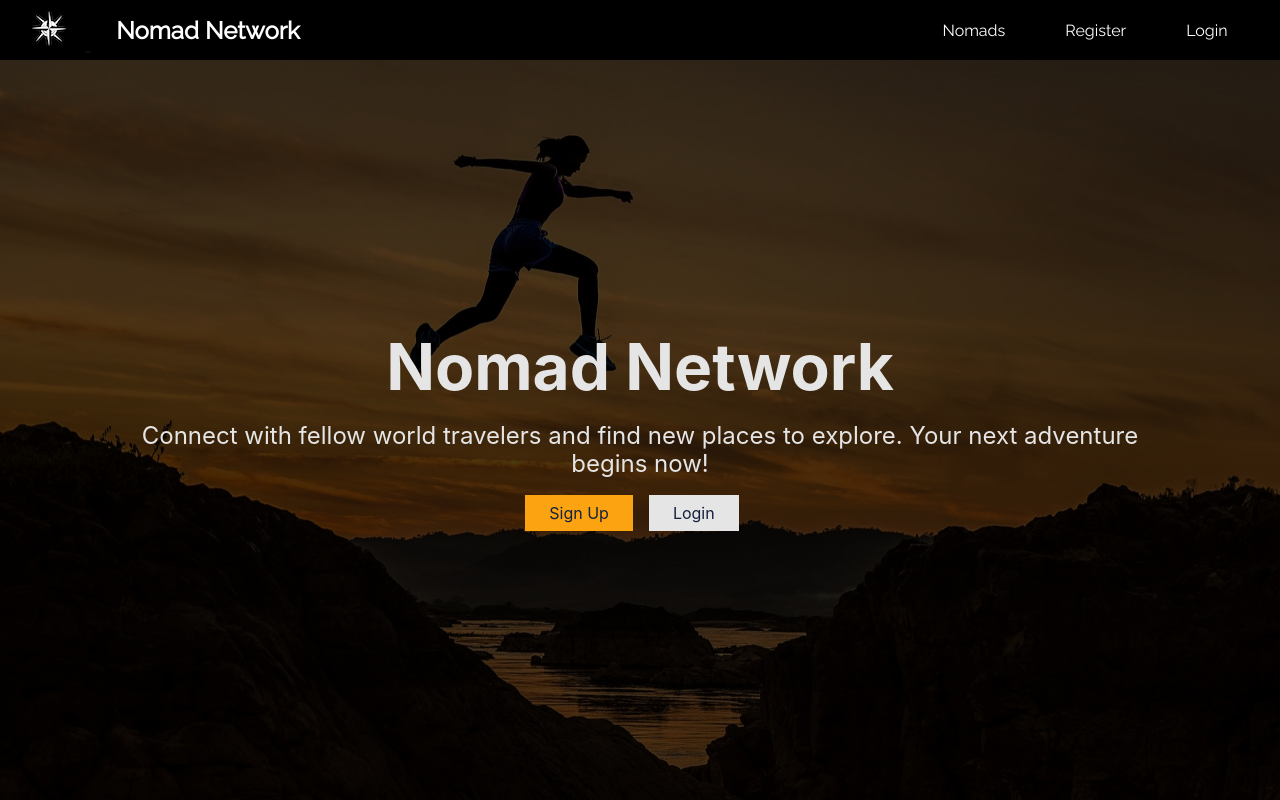
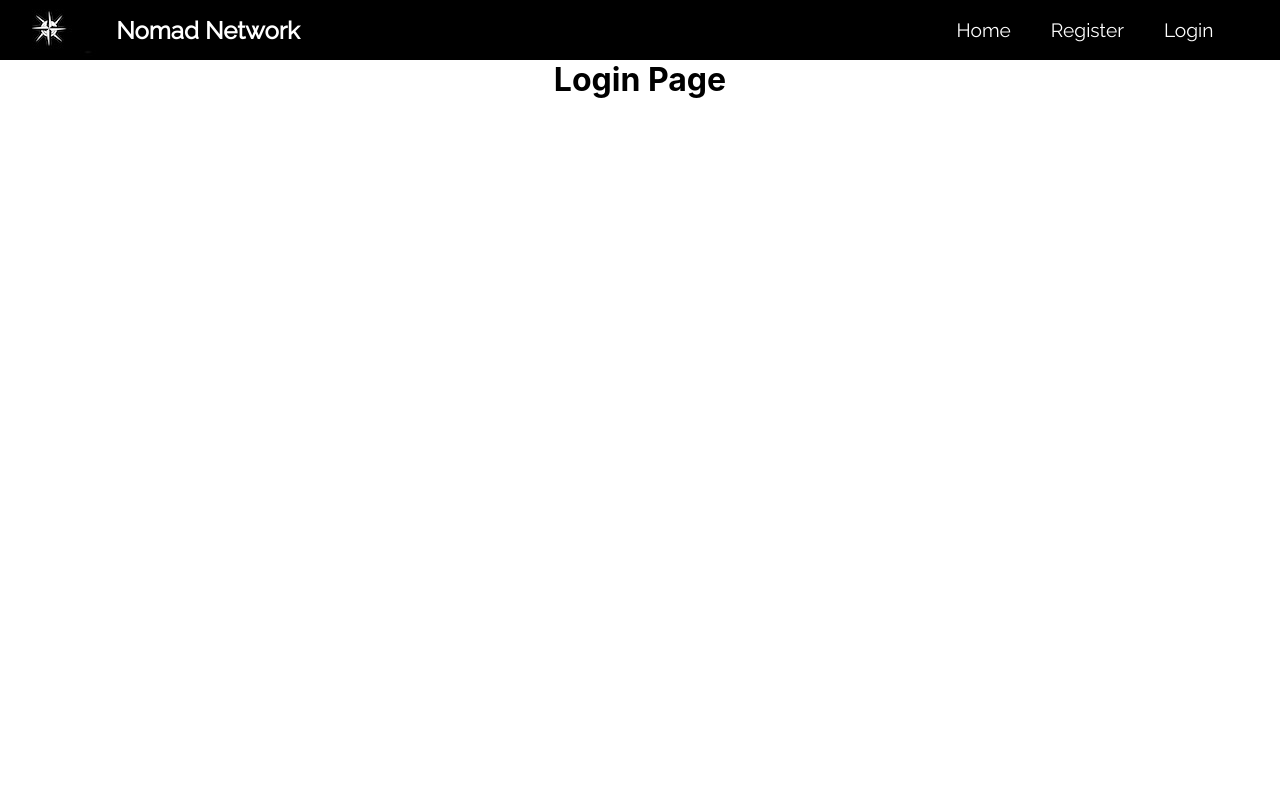
Before and after one commit to ScottRoberson/Nomad-Network, a React (Create React App) app: page /login in a window 1280 px wide. Built offline with nearby package versions, Linux system fonts and the light colour scheme.

Commit message:
added react router and login and signup component

```diff
--- a/package.json
+++ b/package.json
@@ -8,6 +8,7 @@
     "@testing-library/user-event": "^7.2.1",
     "react": "^16.13.1",
     "react-dom": "^16.13.1",
+    "react-router-dom": "^5.2.0",
     "react-scripts": "3.4.1"
   },
   "scripts": {
--- a/src/App.js
+++ b/src/App.js
@@ -1,14 +1,30 @@
 import React from 'react';
 import './App.css';
-import Landing from './components/Landing';
-import Header from './components/Header';
+import Hero from './components/Hero';
+import Navbar from './components/Navbar';
+import Login from './components/Login';
+import Signup from './components/Signup';
+
+import { BrowserRouter as Router, Switch, Route } from 'react-router-dom';
 
 function App() {
   return (
-    <div className='App'>
-      <Header />
-      <Landing />
-    </div>
+    <Router>
+      <div className='App'>
+        <Navbar />
+        <Switch>
+          <Route exact path='/'>
+            <Hero />
+          </Route>
+          <Route path='/login'>
+            <Login />
+          </Route>
+          <Route path='/signup'>
+            <Signup />
+          </Route>
+        </Switch>
+      </div>
+    </Router>
   );
 }
 
--- a/src/components/Landing.js
+++ b/src/components/Hero.js
@@ -1,6 +1,6 @@
 import React from 'react';
 // import hero from './images/hero.jpg'
-import './Landing.css';
+import './Hero.css';
 const Hero = () => {
   return (
     <section className='landing'>
--- /dev/null
+++ b/src/components/Login.js
@@ -0,0 +1,11 @@
+import React from 'react';
+
+const Login = () => {
+  return (
+    <div>
+      <h1>Login Page</h1>
+    </div>
+  );
+};
+
+export default Login;
--- a/src/components/Header.css
+++ b/src/components/Navbar.css
@@ -21,15 +21,20 @@
 }
 
 .links {
+  display: inline-block;
   list-style-type: none;
 }
 
 .links a {
+  list-style: none;
   color: var(--white);
-  padding: 0 30px;
+  padding: 20px;
+  transition: all 0.2s ease-in;
+  font-size: 1.2rem;
   text-decoration: none;
 }
 
 .links a:hover {
   color: var(--orange);
+  cursor: pointer;
 }
--- a/src/components/Header.js
+++ b/src/components/Navbar.js
@@ -1,7 +1,8 @@
 import React from 'react';
 import logo from '../images/logo.jpg';
-import './Header.css';
-const Header = () => {
+import './Navbar.css';
+import { Link } from 'react-router-dom';
+const Navbar = () => {
   return (
     <header className='header'>
       <div className='logo-container'>
@@ -11,11 +12,15 @@ const Header = () => {
         <h1 className='heading'>Nomad Network</h1>
       </div>
       <nav className='links-container'>
-        <ul>
+        <ul className='link'>
           <li className='links'>
-            <a href=''>Nomads</a>
-            <a href=''>Register</a>
-            <a href=''>Login</a>
+            <Link to='/'>Home </Link>
+          </li>
+          <li className='links'>
+            <Link to='/signup'>Register </Link>
+          </li>
+          <li className='links'>
+            <Link to='/login'>Login</Link>
           </li>
         </ul>
       </nav>
@@ -23,4 +28,4 @@ const Header = () => {
   );
 };
 
-export default Header;
+export default Navbar;
--- /dev/null
+++ b/src/components/Signup.js
@@ -0,0 +1,11 @@
+import React from 'react';
+
+const Signup = () => {
+  return (
+    <div>
+      <h1>Signup Page</h1>
+    </div>
+  );
+};
+
+export default Signup;
```
Also changed, not shown: src/components/Hero.css (renamed from src/components/Landing.css), 1 other file (tests, documents, lock files or other folders).
